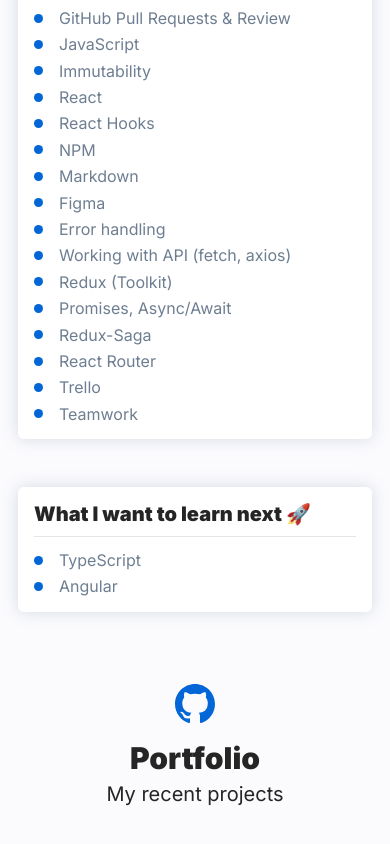
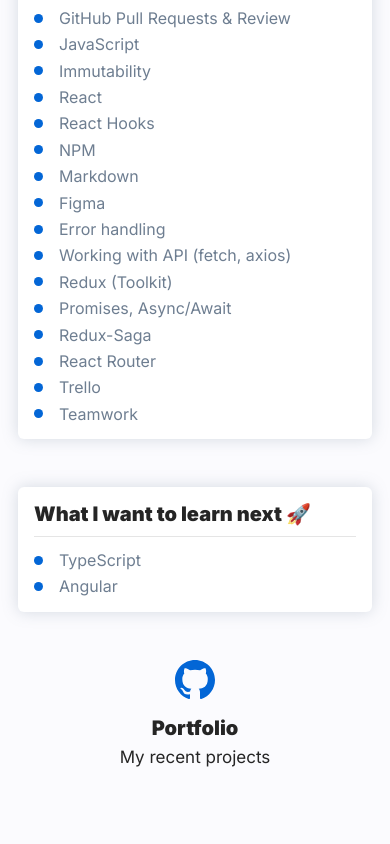
Before and after one commit to AnnaLukaszczyk/Personal-homepage, a React (Create React App) app: page / in a window 390 px wide. Shown: the part 704-1548 px from the top of the page. Built offline with nearby package versions, Linux system fonts and the light colour scheme.

Commit message:
added responsive styles for mobile screens in styled components

```diff
--- a/src/features/PersonalHomepage/Portfolio/styled.js
+++ b/src/features/PersonalHomepage/Portfolio/styled.js
@@ -3,6 +3,10 @@
 
 export const Section = styled.section`
 	margin-top: 72px;
+
+	@media (max-width: ${({ theme }) => theme.breakpoints.mobileMax}px) {
+		margin-top: 48px;
+	}
 `;
 
 export const Header = styled.header`
@@ -18,6 +22,10 @@
 	font-size: 30px;
 	font-weight: 900;
 	color: ${({ theme }) => theme.colors.textPrimary};
+
+	@media(max-width: ${({ theme }) => theme.breakpoints.mobileMax}px) {
+		font-size: 20px;
+	}
 `;
 
 export const MyRecentProjects = styled.h3`
@@ -25,4 +33,8 @@
 	font-size: 20px;
 	font-weight: normal;
 	color: ${({ theme }) => theme.colors.textPrimary};
+
+	@media(max-width: ${({ theme }) => theme.breakpoints.mobileMax}px) {
+		font-size: 17px;
+	}
 `;
```
